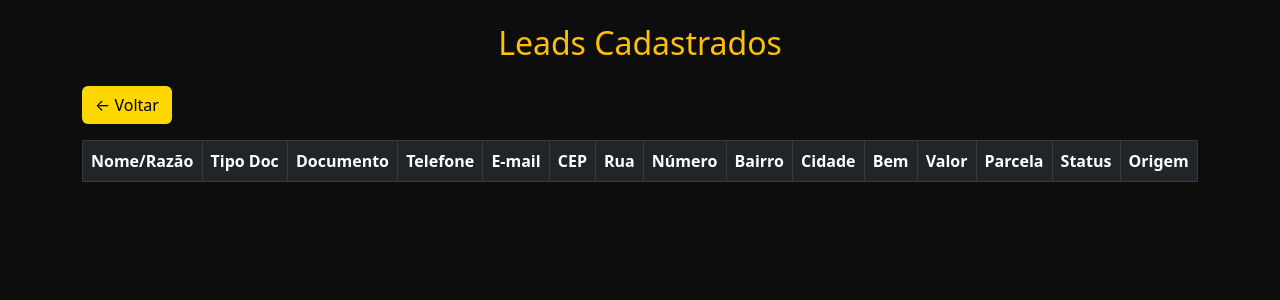
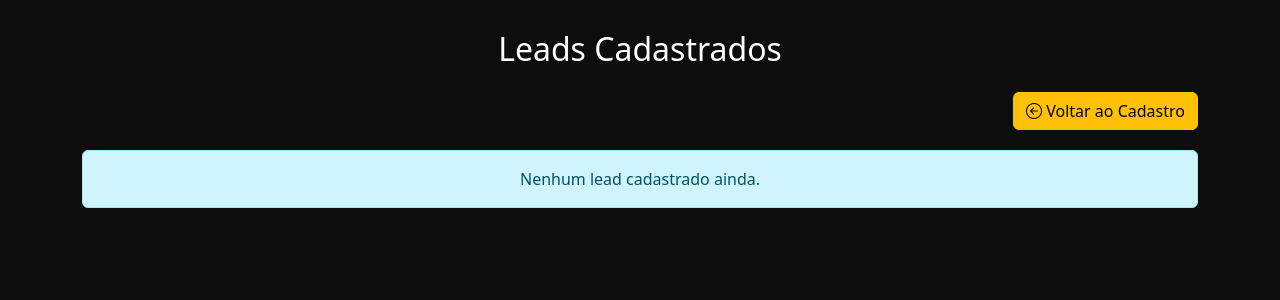
Before and after one commit to fabricioarturcuchi/raros_web_crm, a Flask app: page /leads in a window 1280 px wide. Shown: the top 300 px of the page. Run offline with Flask 2, Linux system fonts and the light colour scheme; lists and menus that the app fills with data are empty.

Commit message:
Update leads.html

```diff
--- a/templates/leads.html
+++ b/templates/leads.html
@@ -1,31 +1,46 @@
 <!DOCTYPE html>
 <html lang="pt-br">
 <head>
-    <meta charset="UTF-8">
+  <meta charset="UTF-8" />
   <title>Leads Cadastrados - RAROS CAPITAL</title>
-    <link href="https://cdn.jsdelivr.net/npm/bootstrap@5.3.0/dist/css/bootstrap.min.css" rel="stylesheet">
+  <meta name="viewport" content="width=device-width, initial-scale=1" />
+  <link href="https://cdn.jsdelivr.net/npm/bootstrap@5.3.0/dist/css/bootstrap.min.css" rel="stylesheet" />
+  <link href="https://cdn.jsdelivr.net/npm/bootstrap-icons@1.10.5/font/bootstrap-icons.css" rel="stylesheet" />
   <style>
     body {
       background-color: #0d0d0d;
       color: white;
     }
-        table {
-            background-color: white;
-            color: black;
+    .container {
+      margin-top: 30px;
     }
-        .btn-voltar {
+    .table {
+      background-color: #1a1a1a;
+      color: white;
+    }
+    .table th {
       background-color: gold;
       color: black;
     }
+    .back-btn {
+      margin-bottom: 20px;
+    }
   </style>
 </head>
-<body class="container mt-4">
-    <h2 class="text-center text-warning mb-4">Leads Cadastrados</h2>
-    <a href="/" class="btn btn-voltar mb-3">← Voltar</a>
+<body>
+  <div class="container">
+    <h2 class="text-center mb-4">Leads Cadastrados</h2>
 
+    <div class="text-end back-btn">
+      <a href="/" class="btn btn-warning">
+        <i class="bi bi-arrow-left-circle"></i> Voltar ao Cadastro
+      </a>
+    </div>
+
+    {% if leads %}
     <div class="table-responsive">
-        <table class="table table-bordered table-striped">
-            <thead class="table-dark">
+      <table class="table table-bordered table-striped table-hover">
+        <thead>
           <tr>
             <th>Nome/Razão</th>
             <th>Tipo Doc</th>
@@ -47,13 +62,19 @@
         <tbody>
           {% for lead in leads %}
             <tr>
-                    {% for campo in lead %}
-                    <td>{{ campo }}</td>
+              {% for item in lead %}
+                <td>{{ item }}</td>
               {% endfor %}
             </tr>
           {% endfor %}
         </tbody>
       </table>
     </div>
+    {% else %}
+      <div class="alert alert-info text-center">
+        Nenhum lead cadastrado ainda.
+      </div>
+    {% endif %}
+  </div>
 </body>
 </html>
```
Lines whose indentation alone changed are shown as unchanged.
